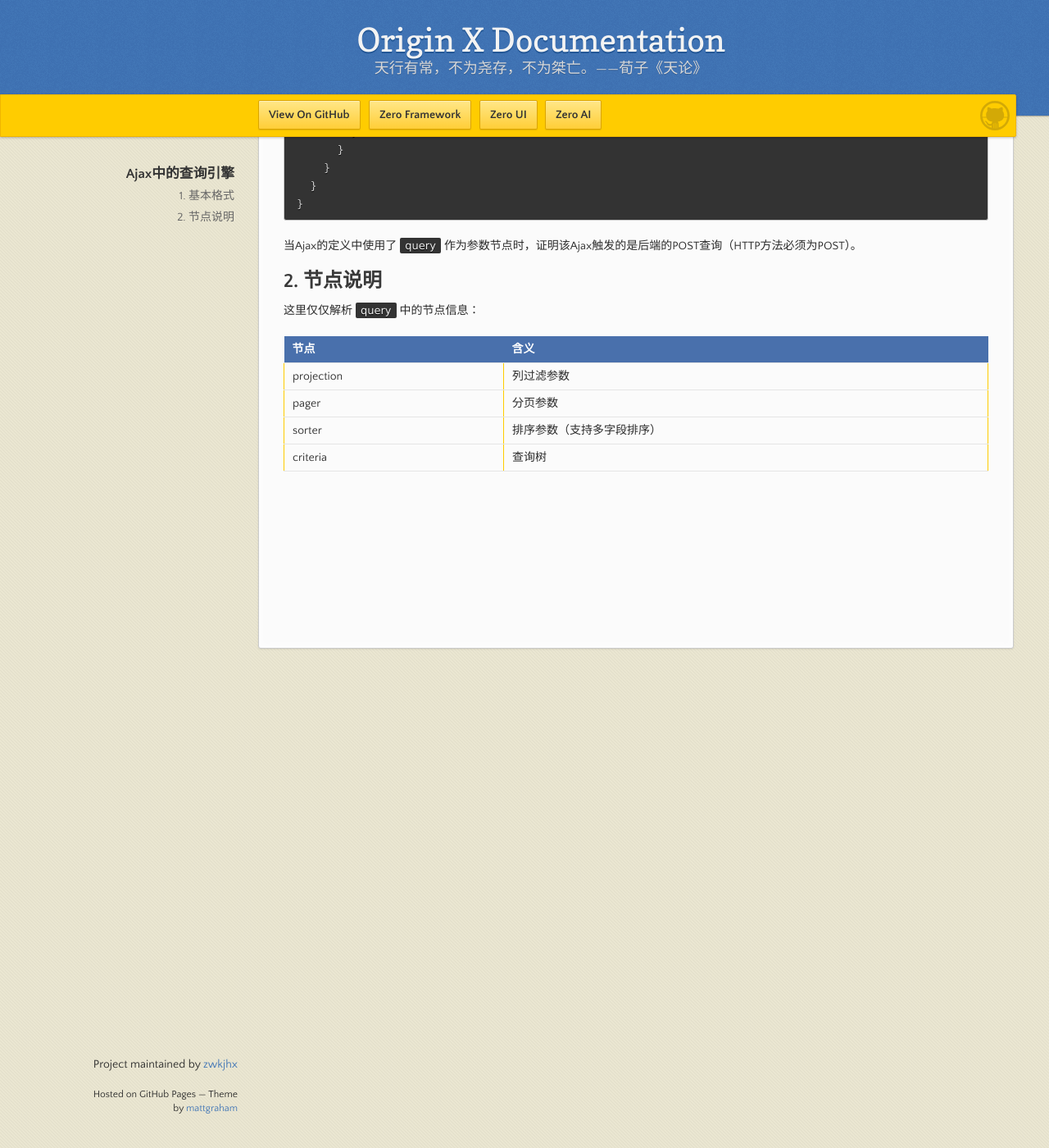
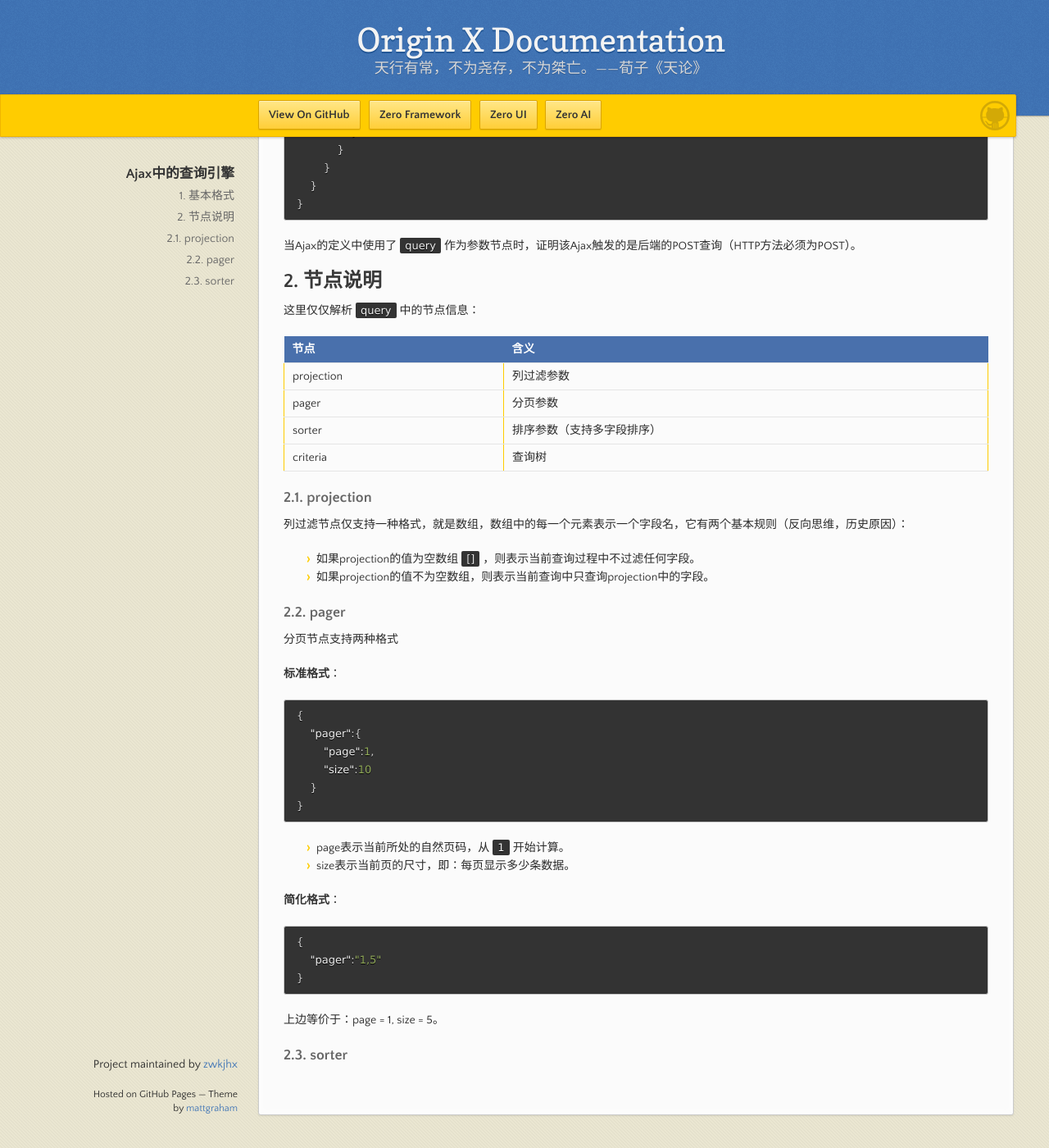
Before and after one commit to zwkjhx/ox-doc, a Jekyll site: the page built from specification/3-origin-xgui-fan/spo-007-ajaxzhong-de-cha-xun-yin-qing.md, in a window 1280 px wide and 1400 px high, scrolled down 569 px. Shown: the whole window at 82% size. Built offline with Jekyll 4.4.1, drawn with Linux system fonts in a browser that asks for light colours; our own code applies the rules of GitHub Pages for plain Markdown files.

Commit message:
Updates specification/3-origin-xgui-fan/spo-007-ajaxzhong-de-cha-xun-yin-qing.md
Auto commit by GitBook Editor

````diff
--- a/specification/3-origin-xgui-fan/spo-007-ajaxzhong-de-cha-xun-yin-qing.md
+++ b/specification/3-origin-xgui-fan/spo-007-ajaxzhong-de-cha-xun-yin-qing.md
@@ -41,3 +41,40 @@
 | pager | 分页参数 |
 | sorter | 排序参数（支持多字段排序） |
 | criteria | 查询树 |
+
+### 2.1. projection
+
+列过滤节点仅支持一种格式，就是数组，数组中的每一个元素表示一个字段名，它有两个基本规则（反向思维，历史原因）：
+
+* 如果projection的值为空数组`[]`，则表示当前查询过程中不过滤任何字段。
+* 如果projection的值不为空数组，则表示当前查询中只查询projection中的字段。
+
+### 2.2. pager
+
+分页节点支持两种格式
+
+**标准格式**：
+
+```json
+{
+    "pager":{
+        "page":1,
+        "size":10
+    }
+}
+```
+
+* page表示当前所处的自然页码，从`1`开始计算。
+* size表示当前页的尺寸，即：每页显示多少条数据。
+
+**简化格式**：
+
+```json
+{
+    "pager":"1,5"
+}
+```
+
+上边等价于：page = 1, size = 5。
+
+### 2.3. sorter
````
